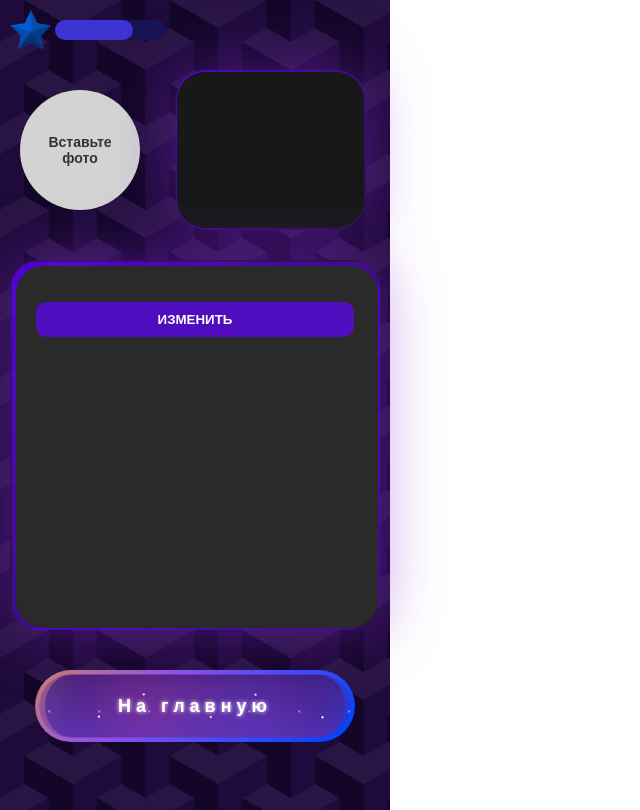
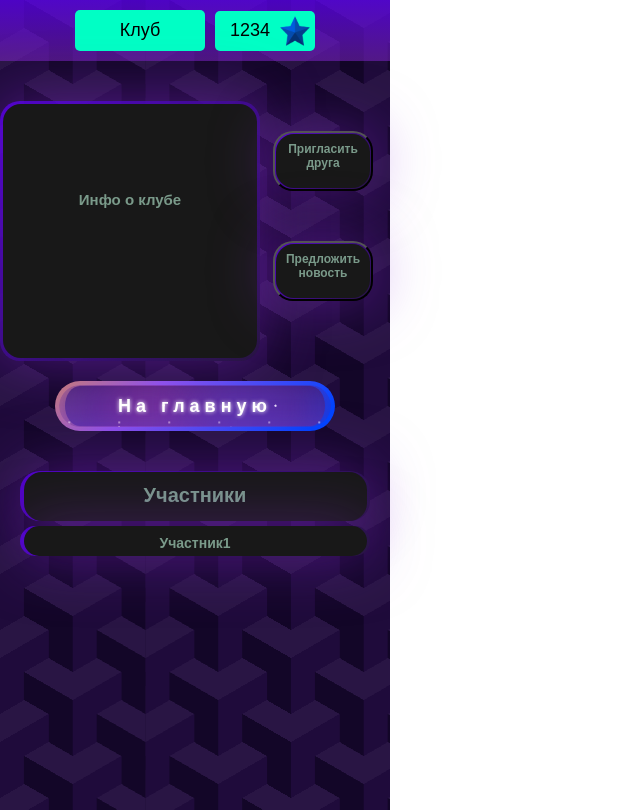
Before and after one commit to ska-19/Club_Bot, a FastAPI app: template src/templates/club_user.html in a window 1280 px wide. Shown: the whole page, without its empty margins (0-640 px from the left). Run offline with FastAPI, Linux system fonts and the light colour scheme; the template is opened without the code that fills it, so the values that code supplies are empty; some libraries are stand-ins or nearby versions.

Commit message:
get requests for main_user.html

```diff
--- /dev/null
+++ b/src/static/club_base_style.css
@@ -0,0 +1,426 @@
+body {
+    margin: 0;
+    padding: 0;
+    font-size: 18px;
+    font-family: Arial, sans-serif;
+}
+
+.container {
+    width: 100%;
+    height: 810px;
+    --s: 84px;
+    --c1: #291544;
+    --c2: #1f0b3b;
+    --c3: #130628;
+
+    --_g: 0 120deg, #0000 0;
+    background: conic-gradient(
+            from 0deg at calc(500% / 6) calc(100% / 3),
+            var(--c3) var(--_g)
+    ),
+    conic-gradient(
+            from -120deg at calc(100% / 6) calc(100% / 3),
+            var(--c2) var(--_g)
+    ),
+    conic-gradient(
+            from 120deg at calc(100% / 3) calc(500% / 6),
+            var(--c1) var(--_g)
+    ),
+    conic-gradient(
+            from 120deg at calc(200% / 3) calc(500% / 6),
+            var(--c1) var(--_g)
+    ),
+    conic-gradient(
+            from -180deg at calc(100% / 3) 50%,
+            var(--c2) 60deg,
+            var(--c1) var(--_g)
+    ),
+    conic-gradient(
+            from 60deg at calc(200% / 3) 50%,
+            var(--c1) 60deg,
+            var(--c3) var(--_g)
+    ),
+    conic-gradient(
+            from -60deg at 50% calc(100% / 3),
+            var(--c1) 120deg,
+            var(--c2) 0 240deg,
+            var(--c3) 0
+    );
+    background-size: calc(var(--s) * 1.732) var(--s);
+    max-width: 390px;
+}
+
+nav {
+    background: linear-gradient(to bottom, rgba(97, 0, 255, 0.7), rgba(132, 38, 209, 0.5));
+    padding: 10px 75px;
+    display: flex;
+    align-items: center;
+    justify-content: space-between;
+}
+
+.logo-container {
+    width: 120px;
+    background-color: #00ffc5;
+    padding: 5px;
+    border-radius: 5px;
+    display: flex;
+    justify-content: center;
+}
+
+.logo-container span, .site-name {
+    border-radius: 5px;
+    padding: 5px;
+}
+
+.image-container {
+    width: 90px;
+    background-color: #00ffc5;
+    padding: 5px;
+    border-radius: 5px;
+}
+
+.image-container img {
+    width: 30px;
+    height: 30px;
+    vertical-align: middle;
+}
+
+
+.card {
+    position: relative;
+    background: rgba(97, 0, 255, 0.7);
+    background: linear-gradient(137deg, rgba(97, 0, 255, 0.7) 0%, #291544 100%);
+    transition: 0.3s ease;
+    border-radius: 20px;
+    filter: drop-shadow(0px 0px 30px rgba(132, 38, 209, 0.5));
+}
+
+.card::after {
+    content: '';
+    background-color: #181818;
+    position: absolute;
+    z-index: 1;
+    transition: 0.3s ease;
+    height: 98%;
+    width: 98%;
+    top: 1%;
+    left: 1%;
+    border-radius: 18px;
+}
+
+.card:hover {
+    filter: drop-shadow(0px 0px 30px rgb(141, 22, 164));
+}
+
+.block1 {
+    width: 70%;
+}
+
+.block2 {
+    width: 30%;
+}
+
+.block3 {
+    width: 33%;
+}
+
+.block4 {
+    width: 33%;
+}
+
+
+.JoinEvent {
+    display: inline-block;
+    padding: 10px 20px;
+    border: none;
+    background: rgba(97, 0, 255, 0.7);
+    border-radius: 10px;
+    color: #fff;
+    text-transform: uppercase;
+    font-weight: 700;
+
+    transition: background .2s linear;
+}
+
+.JoinEvent:hover {
+    background: rgba(132, 38, 209, 0.5);
+}
+
+.form-container {
+    margin-left: 10px;
+    width: 370px;
+    height: 250px;
+    background: rgba(97, 0, 255, 0.7);
+    background: linear-gradient(137deg, rgba(97, 0, 255, 0.7) 0%, #291544 100%);
+    transition: 0.3s ease;
+    border: 2px solid transparent;
+    padding: 6px 18px;
+    font-size: 9px;
+    color: #7a9a8a;
+    display: flex;
+    flex-direction: column;
+    box-sizing: border-box;
+    border-radius: 30px;
+    animation: gradient 5s ease infinite;
+    filter: drop-shadow(0px 0px 30px rgba(132, 38, 209, 0.5));
+}
+
+.form-container::after {
+    content: '';
+    background-color: #2a2a2a;
+    position: absolute;
+    z-index: 1;
+    transition: 0.3s ease;
+    height: 99%;
+    width: 99%;
+    top: 1%;
+    left: 1%;
+    border-radius: 28px;
+}
+
+.form-container:hover {
+    filter: drop-shadow(0px 0px 30px rgb(141, 22, 164));
+}
+
+@keyframes gradient {
+    0% {
+        background-position: 0% 50%;
+    }
+
+    50% {
+        background-position: 100% 50%;
+    }
+
+    100% {
+        background-position: 0% 50%;
+    }
+}
+
+.form-container button:active {
+    scale: 0.95;
+}
+
+.form-container .form {
+    position: relative;
+    z-index: 2;
+    display: flex;
+    flex-direction: column;
+    gap: 4px;
+}
+
+.form-container .form-group {
+    display: flex;
+    flex-direction: column;
+}
+
+.form-container .form-group label {
+    display: block;
+    margin-bottom: 2px;
+    color: #717171;
+    font-weight: 600;
+    font-size: 12px;
+}
+
+.form-container .form-group input {
+    width: 100%;
+    padding: 4px 10px;
+    border-radius: 6px;
+    color: #7a9a8a;
+    font-family: inherit;
+    background-color: transparent;
+    border: 1px solid #414141;
+}
+
+.form-container .form-group textarea {
+    width: 100%;
+    padding: 2px 24px;
+    border-radius: 8px;
+    resize: none;
+    color: #7a9a8a;
+    border: 1px solid #414141;
+    background-color: transparent;
+    font-family: inherit;
+}
+
+.form-container .form-group input::placeholder {
+    opacity: 0.5;
+}
+
+.form-container .form-group input:focus {
+    outline: none;
+    border-color: rgba(132, 38, 209, 0.5);
+}
+
+.form-container .form-group textarea:focus {
+    outline: none;
+    border-color: rgba(132, 38, 209, 0.5);
+}
+
+.btn_GoToTheClub {
+    margin-left: 55px;
+    display: flex;
+    justify-content: center;
+    align-items: center;
+    width: 280px;
+    overflow: hidden;
+    height: 50px;
+    background-size: 300% 300%;
+    backdrop-filter: blur(1rem);
+    border-radius: 5rem;
+    transition: 0.5s;
+    animation: gradient_301 5s ease infinite;
+    border: double 4px transparent;
+    background-image: linear-gradient(#1f0025, #744bff), linear-gradient(137.48deg, #501c9b 10%, #ffa600 45%, #8F51EA 67%, #0044ff 87%);
+    background-origin: border-box;
+    background-clip: content-box, border-box;
+}
+
+#container-stars {
+    position: absolute;
+    z-index: -1;
+    width: 100%;
+    height: 100%;
+    overflow: hidden;
+    transition: 0.5s;
+    backdrop-filter: blur(1rem);
+    border-radius: 5rem;
+}
+
+strong {
+    z-index: 2;
+    font-size: 18px;
+    letter-spacing: 5px;
+    color: #FFFFFF;
+    text-shadow: 0 0 4px white;
+}
+
+#glow {
+    position: absolute;
+    display: flex;
+    width: 12rem;
+}
+
+.circle {
+    width: 100%;
+    height: 30px;
+    filter: blur(2rem);
+    animation: pulse_3011 4s infinite;
+    z-index: -1;
+}
+
+.circle:nth-of-type(1) {
+    background: rgba(254, 83, 186, 0.636);
+}
+
+.circle:nth-of-type(2) {
+    background: rgba(142, 81, 234, 0.704);
+}
+
+.btn_GoToTheClub:hover #container-stars {
+    z-index: 1;
+    background-color: #212121;
+}
+
+.btn_GoToTheClub:hover {
+    transform: scale(1.1)
+}
+
+.btn_GoToTheClub:active {
+    border: double 4px #FE53BB;
+    background-origin: border-box;
+    background-clip: content-box, border-box;
+    animation: none;
+}
+
+.btn_GoToTheClub:active .circle {
+    background: #FE53BB;
+}
+
+#stars {
+    position: relative;
+    background: transparent;
+    width: 200rem;
+    height: 200rem;
+}
+
+#stars::after {
+    content: "";
+    position: absolute;
+    top: -10rem;
+    left: -100rem;
+    width: 100%;
+    height: 100%;
+    animation: animStarRotate 90s linear infinite;
+}
+
+#stars::after {
+    background-image: radial-gradient(#ffffff 1px, transparent 1%);
+    background-size: 50px 50px;
+}
+
+#stars::before {
+    content: "";
+    position: absolute;
+    top: 0;
+    left: -50%;
+    width: 170%;
+    height: 500%;
+    animation: animStar 60s linear infinite;
+}
+
+#stars::before {
+    background-image: radial-gradient(#ffffff 1px, transparent 1%);
+    background-size: 50px 50px;
+    opacity: 0.5;
+}
+
+@keyframes animStar {
+    from {
+        transform: translateY(0);
+    }
+
+    to {
+        transform: translateY(-135rem) translateX(20rem);
+    }
+}
+
+@keyframes animStarRotate {
+    from {
+        transform: rotate(360deg);
+    }
+
+    to {
+        transform: rotate(0);
+    }
+}
+
+@keyframes gradient_301 {
+    0% {
+        background-position: 0% 50%;
+    }
+
+    50% {
+        background-position: 100% 50%;
+    }
+
+    100% {
+        background-position: 0% 50%;
+    }
+}
+
+@keyframes pulse_3011 {
+    0% {
+        transform: scale(0.75);
+        box-shadow: 0 0 0 0 rgba(97, 0, 255, 0.7);
+    }
+
+    70% {
+        transform: scale(1);
+        box-shadow: 0 0 0 10px rgba(0, 0, 0, 0);
+    }
+
+    100% {
+        transform: scale(0.75);
+        box-shadow: 0 0 0 0 rgba(0, 0, 0, 0);
+    }
+}
--- a/src/templates/club_base.html
+++ b/src/templates/club_base.html
@@ -3,52 +3,96 @@
 <head>
     <meta charset="UTF-8">
     <meta name="viewport" content="width=device-width, initial-scale=1.0">
-    <link rel="stylesheet" type="text/css" href="/static/profile_base_style.css">
+    <link rel="stylesheet" type="text/css" href="/static/club_base_style.css">
     <title></title>
 </head>
 <body>
 
 <div class="container">
 
-    <!--Уровень User-->
     <nav>
-        <div style="display: inline-block" class="star-icon"></div>
-        <div style="margin-block: 10px;display: inline-block" class="experience-bar">
-            <div class="experience-fill">
-                {% block level %}{% endblock %}
-            </div>
+        <!-- кнопка клуба + кубки клуба + кликабельно-->
+        <div class="logo-container">
+            <span class="site-name">{% block club_name %}{% endblock %}Клуб</span>
+        </div>
+
+        <div class="image-container" style="display: flex; align-items: center">
+            <span style="display: inline-block; text-align: center; width: calc(100% - 30px); flex-grow: 1;">
+                        {% block exp_club %}{% endblock %}1234
+            </span>
+            <img style="display: inline-block; vertical-align: middle; float: right;" src="/images/exp.png"
+                 alt="Иконка">
         </div>
     </nav>
 
 
+    <div style="margin-top: 20px">
+    </div>
+
+
     <div style="display: flex; margin-top: 5px">
-        <!--Аватарка-->
-        <div class="block1" style="margin-top: 20px;">
-            <div id="avatar-container" onclick="uploadAvatar()">
-                <label for="avatar-input">
-                    <div id="avatar-circle">
-                        <span id="choose-text">Вставьте фото</span>
-                        <img id="avatar-image" src="placeholder.jpg" alt="Вставьте фото">
-                    </div>
-                </label>
-                <input type="file" id="avatar-input" accept="image/*"/>
+
+
+        <!-- Описание клуба-->
+        <div class="block1" style="margin-top: 20px">
+            <div class="card" style="height: 260px; width: 260px; justify-content: center; vertical-align: center">
+                <div class="card-content" style="text-align: center; padding-top: 80px">
+                    <h1 id="achivements" style=" font-size: 15px; color: #7a9a8a;position: relative; z-index: 2">
+                        Инфо о клубе
+                    </h1>
+                </div>
             </div>
-            {% block name %}{% endblock %}
         </div>
 
-        <!--Достижения-->
-        <div class="block2">
-            <div class="card">
-                <div class="card-content" style="margin-left: 20px;padding-top: 50px">
-                    {% block achivements %}{% endblock %}
-                </div>
-            </div>
+
+        <!-- Поле с кнопками "Пригласить друга" и другие-->
+        <div class="block2" style="margin-top: 20px">
+            <button class="card"
+                    style="top: 30px;height: 60px; width: 100px; justify-content: center; vertical-align: center">
+                <h1 style="bottom: 5px;font-size: 12px; color: #7a9a8a;position: relative; z-index: 2">
+                    Пригласить друга</h1>
+            </button>
+            <button class="card"
+                    style="top: 80px;height: 60px; width: 100px; justify-content: center; vertical-align: center">
+                <h1 style="bottom: 5px;font-size: 12px; color: #7a9a8a;position: relative; z-index: 2">
+                    Предложить новость</h1>
+            </button>
         </div>
     </div>
 
 
+    <!-- Кнопка "На главную" -->
+    <button class="btn_GoToTheClub" type="button" style="margin-top: 20px">
+        <strong>На главную</strong>
+        <div id="container-stars">
+            <div id="stars"></div>
+        </div>
+        <div id="glow">
+            <div class="circle"></div>
+            <div class="circle"></div>
+        </div>
+    </button>
+
+
+    <div style="margin-top: 40px">
+    </div>
+
+
+    <!-- Участники-->
+    <div class="card"
+         style="left: 20px;height: 50px; width: 350px; justify-content: center;display: flex">
+        <h1 style="font-size: 20px; color: #7a9a8a;position: relative; z-index: 2">Участники</h1>
+    </div>
+
+
+    <!-- Участник 1-->
+    <div class="card"
+         style="margin-top: 5px;left: 20px;height: 30px; width: 350px; justify-content: center;display: flex">
+        <h1 style="font-size: 14px; color: #7a9a8a;position: relative; z-index: 2">Участник1</h1>
+    </div>
+
 </div>
 <script src="https://telegram.org/js/telegram-web-app.js"></script>
-<script src="/static/profile_base_script.js"></script>
+<script src="/static/club_base_script.js"></script>
 </body>
 </html>
--- a/src/templates/club_user.html
+++ b/src/templates/club_user.html
@@ -1,85 +1,60 @@
-<!DOCTYPE html>
-<html lang="en">
-<head>
-    <meta charset="UTF-8">
-    <meta name="viewport" content="width=device-width, initial-scale=1.0">
-    <link rel="stylesheet" type="text/css" href="/static/profile_base_style.css">
-    <title></title>
-</head>
-<body>
-
-<div class="container">
-
-    <!--Уровень User-->
-    <nav>
-        <div style="display: inline-block" class="star-icon"></div>
-        <div style="margin-block: 10px;display: inline-block" class="experience-bar">
-            <div class="experience-fill">
-                {% block level %}{% endblock %}
-            </div>
-        </div>
-    </nav>
+{% extends "club_base.html" %}
 
 
-    <div style="display: flex; margin-top: 5px">
-        <!--Аватарка-->
-        <div class="block1" style="margin-top: 20px;">
-            <div id="avatar-container" onclick="uploadAvatar()">
-                <label for="avatar-input">
-                    <div id="avatar-circle">
-                        <span id="choose-text">Вставьте фото</span>
-                        <img id="avatar-image" src="placeholder.jpg" alt="Вставьте фото">
-                    </div>
-                </label>
-                <input type="file" id="avatar-input" accept="image/*"/>
-            </div>
-            {% block name %}{% endblock %}
-        </div>
-
-        <!--Достижения-->
-        <div class="block2">
-            <div class="card">
-                <div class="card-content" style="margin-left: 20px;padding-top: 50px">
-                    {% block achivements %}{% endblock %}
-                </div>
-            </div>
-        </div>
-    </div>
+{% block level %}
+<div class="experience-level">
+    Level {{ user_info.xp }}
+</div>
+{% endblock %}
 
 
-    <!--Инфа о user в виде формочки-->
-    <div class="form-container" style="margin-top: 30px">
-        <form class="form">
-            <div style="display: flex">
-                {% block dob %}{% endblock %}
-                {% block City %}{% endblock %}
-            </div>
-            {% block Education %}{% endblock %}
-            {% block UserInfo %}{% endblock %}
-            <button type="submit" class="editBtn">Изменить</button>
-            <script>
-                /*TODO как писать кнопку изменить?*/
-            </script>
-        </form>
-    </div>
-
-    <!-- Кнопка "На главную" -->
-    <div style="bottom: 40px">
-        <button class="btn_GoToTheClub" type="button" style="margin-top: 40px">
-            <strong>На главную</strong>
-            <div id="container-stars">
-                <div id="stars"></div>
-            </div>
-            <div id="glow">
-                <div class="circle"></div>
-                <div class="circle"></div>
-            </div>
-        </button>
-    </div>
+{% block name %}
+<h1 id="name" style="margin-left: 12px; font-size: 15px; color: #7a9a8a">
+    {{ user_info.name }} {{ user_info.surname }}
+</h1>
+{% endblock %}
 
 
+{% block achivements %}
+<h1 id="achivements" style=" font-size: 15px; color: #7a9a8a;position: relative; z-index: 2">
+    <!--пока заглушка, TODO скрипт, подсвечивает достижения, которые есть--> Нет достижений
+    {{ user_info.achievments }}
+</h1>
+{% endblock %}
+
+
+{% block dob %}
+<div class="form-group" style="width: 60%">
+    <label for="Date of Birth">День рождения</label>
+    <input required="" name="Date of Birth" id="Date of Birth" type="text" style="width: 115px"
+           value="{{ user_info.dob }}" readonly>
 </div>
-<script src="https://telegram.org/js/telegram-web-app.js"></script>
-<script src="/static/profile_base_script.js"></script>
-</body>
-</html>
+{% endblock %}
+
+
+{% block City %}
+<div class="form-group">
+    <label for="City">Город</label>
+    <input required="" name="City" id="City" type="text" style="width: 125px" value="{{user_info.city}}" readonly>
+</div>
+{% endblock %}
+
+
+{% block Education %}
+<div class="form-group">
+    <label for="Education">Образование</label>
+    <input required="" name="Education" id="Education" type="text" style="width: 280px" value="{{user_info.education}}"
+           readonly>
+</div>
+{% endblock %}
+
+
+{% block UserInfo %}
+<div class="form-group">
+    <label for="textarea">О себе</label>
+    <textarea required="" cols="50" rows="10" id="textarea" name="bio"
+              style="width: 280px; height: 80px" readonly>
+        {{ user_info.bio }}
+    </textarea>
+</div>
+{% endblock %}
--- a/src/templates/main_user.html
+++ b/src/templates/main_user.html
@@ -7,7 +7,7 @@
 
 
 {% block exp_club %}
-{{ club_info.exp }}
+{{ club_info.xp }}  <!--exp поменял на xp-->
 {% endblock %}
 
 
@@ -27,7 +27,7 @@
 
 
 {% block money %}
-{{ user_x_club_info.money }}
+{{ user_x_club_info.balance }} <!-- money -> balance -->
 {% endblock %}
 
 
```
Also changed, not shown: src/pages/router.py (+21 -2 lines), src/templates/main_base.html (+6 -1 lines), src/static/club_base_script.js (added).
